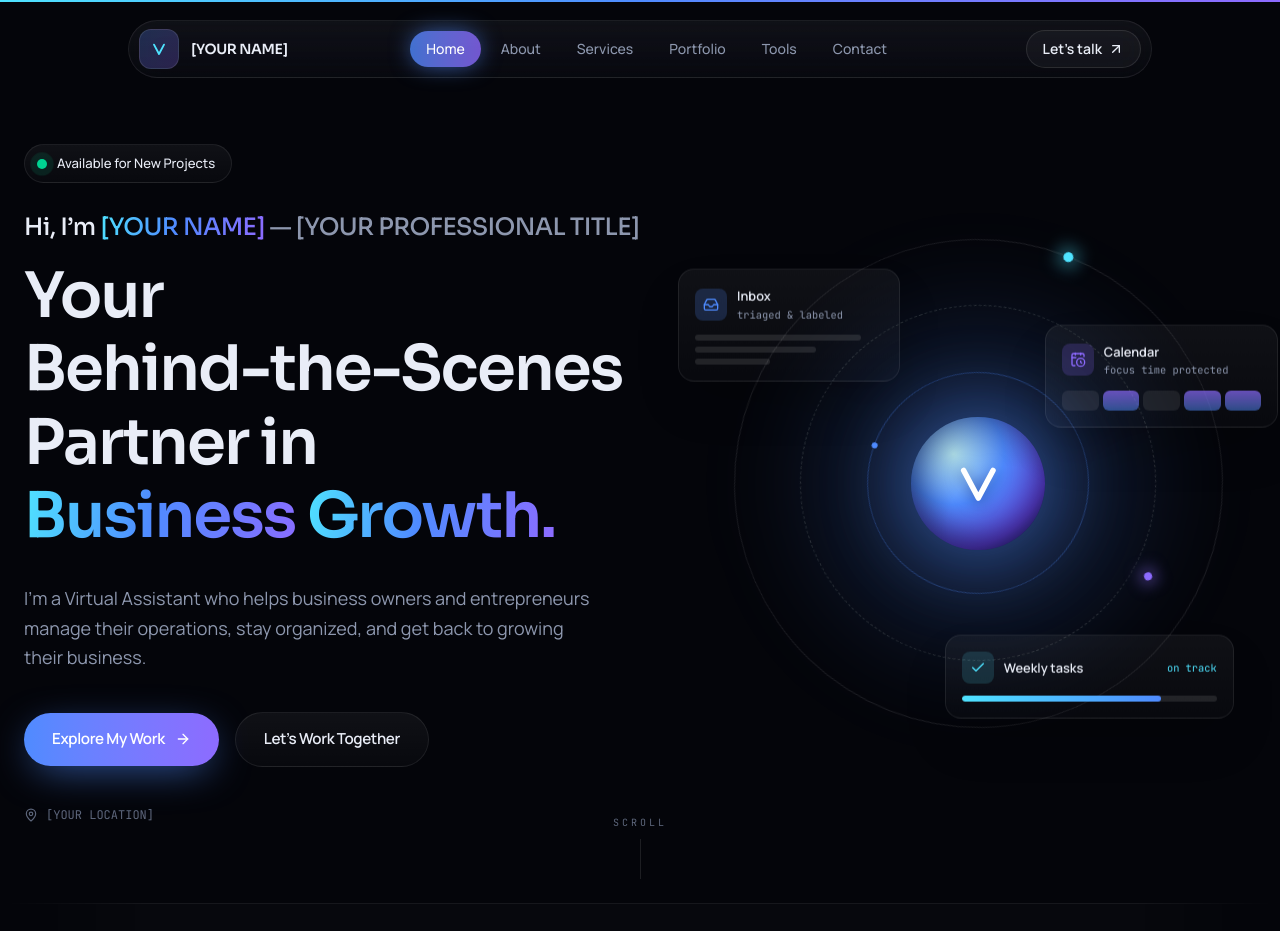
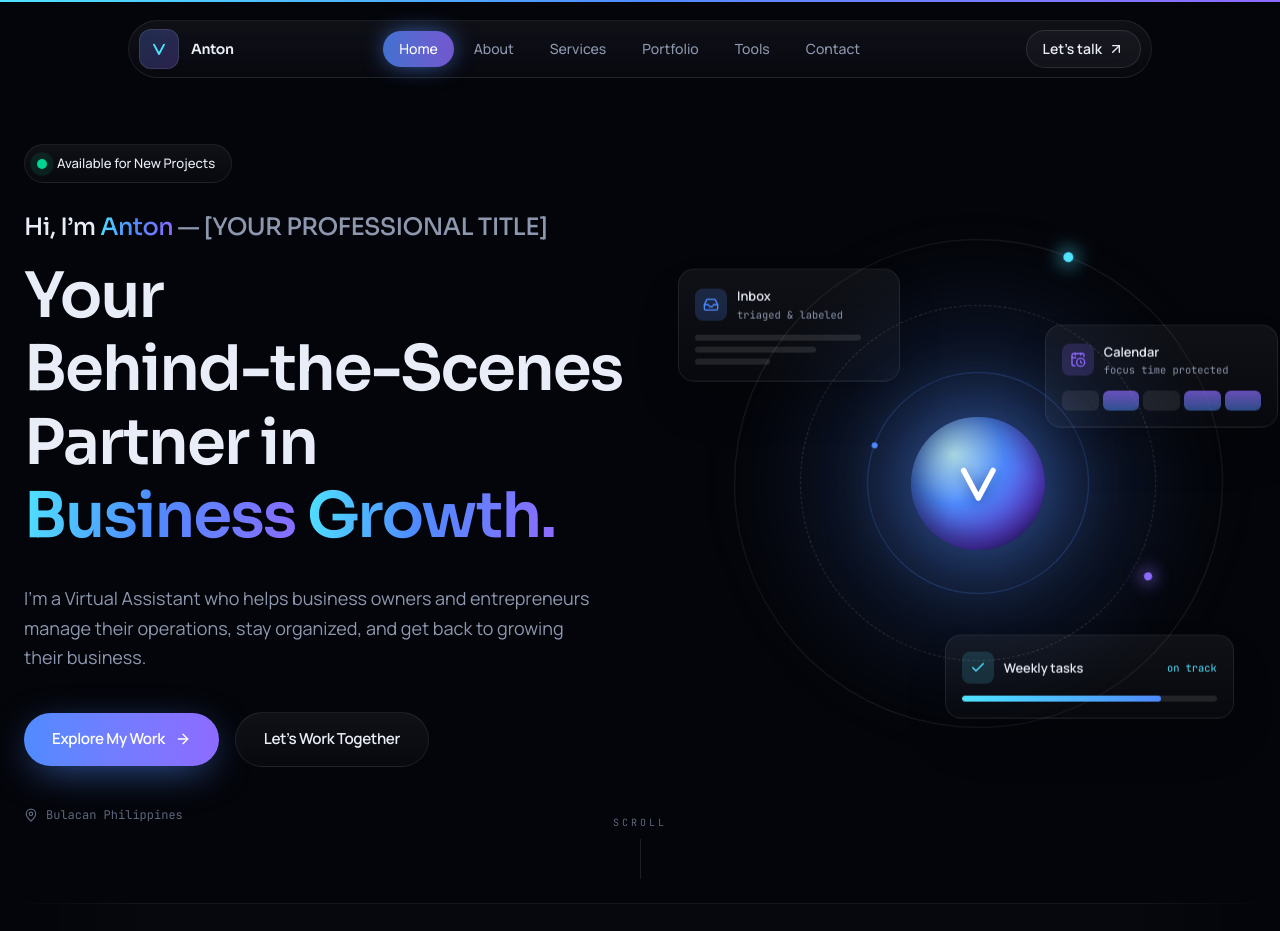
Before and after one commit to antonhubtech/antonPortfolio, a React (Vite) app: page / in a window 1280 px wide. Shown: the top 931 px of the page. Built offline with nearby package versions, Linux system fonts and the light colour scheme.

Commit message:
Update content.ts

```diff
--- a/src/data/content.ts
+++ b/src/data/content.ts
@@ -27,12 +27,12 @@ import {
    ──────────────────────────────────────────────────────────────── */
 
 export const profile = {
-  name: '[YOUR NAME]',
+  name: 'Anton',
   monogram: 'VA', // shown in the logo and preloader
   title: '[YOUR PROFESSIONAL TITLE]',
   shortBio: '[YOUR SHORT BIO]',
-  email: '[YOUR EMAIL]',
-  location: '[YOUR LOCATION]',
+  email: 'argosoanthony@gmail.com',
+  location: 'Bulacan Philippines',
   availability: 'Available for New Projects',
   photoLabel: '[YOUR PROFILE PHOTO]',
   // Optional: put a file in /public (e.g. /public/me.jpg) and set photoUrl: './me.jpg'
```
